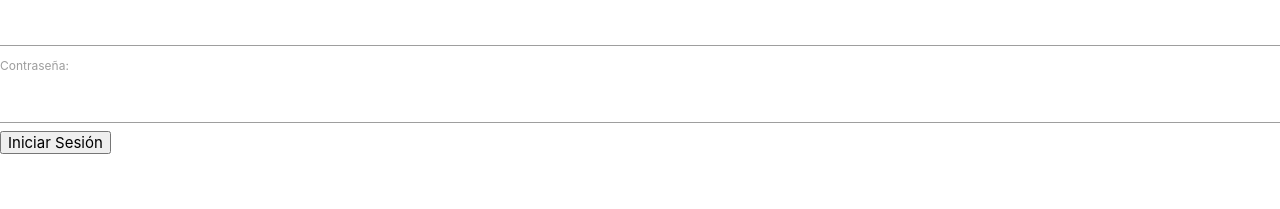
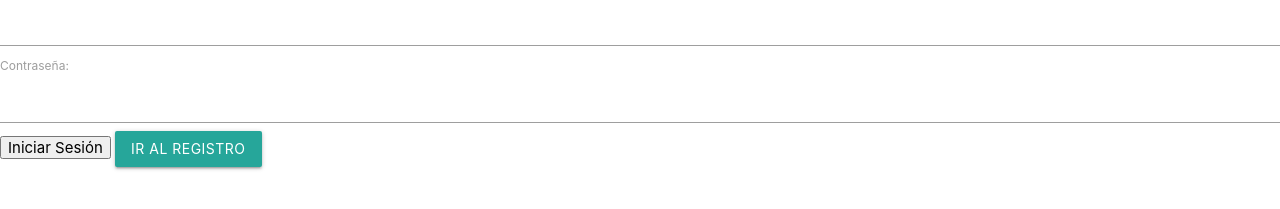
Before and after one commit to Patbf/Despliegue, a plain HTML site: page index.html in a window 1280 px wide. Shown: the part 249-458 px from the top of the page. Drawn offline with nearby package versions, Linux system fonts and the light colour scheme.

Commit message:
Enlace introducido

```diff
--- a/index.html
+++ b/index.html
@@ -26,6 +26,7 @@
 
         <div>
             <button type="submit">Iniciar Sesión</button>
+            <a href="singnup.html" class="btn">Ir al registro</a>
         </div>
     </form>
 
```
